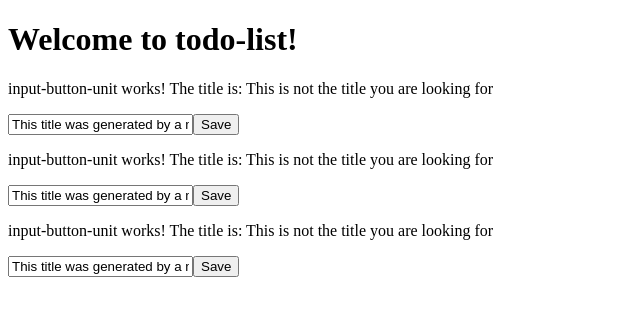
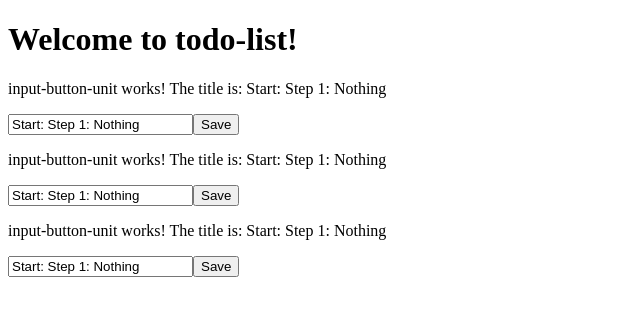
Before and after one commit to tuta98it/todo-list, an Angular app: page / in a window 1280 px wide. Shown: the top 316 px of the page, without its empty margins (0-640 px from the left). Built offline with nearby package versions, Linux system fonts and the light colour scheme.

Commit message:
Event binding

```diff
--- a/src/app/input-button-unit/input-button-unit.component.ts
+++ b/src/app/input-button-unit/input-button-unit.component.ts
@@ -2,35 +2,42 @@ import { Component, OnInit } from '@angular/core';
 
 @Component({
   selector: 'app-input-button-unit',
-  template: ` <p>input-button-unit works! The title is: {{ title }}</p>
-    <input type="text" [value]="generateTitle()" id="my-input" />
+  template: `
+    <p>input-button-unit works! The title is: {{ title }}</p>
+    <input
+      type="text"
+      [value]="title"
+      (keyup.enter)="changeTitle($event)"
+      id="my-input"
+    >
 
-
-
-
-    <button>Save</button>`,
+    <button (click)="changeTitle($event)">Save</button>
+    <!-- <button>Save</button> -->
+  `,
   styleUrls: ['./input-button-unit.component.scss'],
 })
 export class InputButtonUnitComponent implements OnInit {
-  title = 'Hello world@';
+  title = 'Start: Step 1: Nothing';
 
   constructor() {
-    // this.title = 'I Love Angular';
-    console.log('in constructor');
-    this.changeTitle('My First Angular App');
-    console.log(this.title);
-    // this.changeTitle('I Love Angular');
+    // // this.title = 'I Love Angular';
+    // console.log('in constructor');
+    // this.changeTitle('My First Angular App');
+    // console.log(this.title);
+    // // this.changeTitle('I Love Angular');
   }
 
   ngOnInit(): void {
-    setTimeout(() => {
-      this.title = 'This is not the title you are looking for';
-    }, 3000);
+    // setTimeout(() => {
+    //   this.title = 'This is not the title you are looking for';
+    // }, 3000);
   }
 
-  changeTitle(newTitle: string) {
-    console.log(newTitle);
-    this.title = newTitle;
+  changeTitle(e: Event): void {
+    // console.log(event);
+    const target = e.target as HTMLInputElement;
+
+    this.title = target.value; // the original functionality still works
   }
 
   generateTitle(): string {
```
